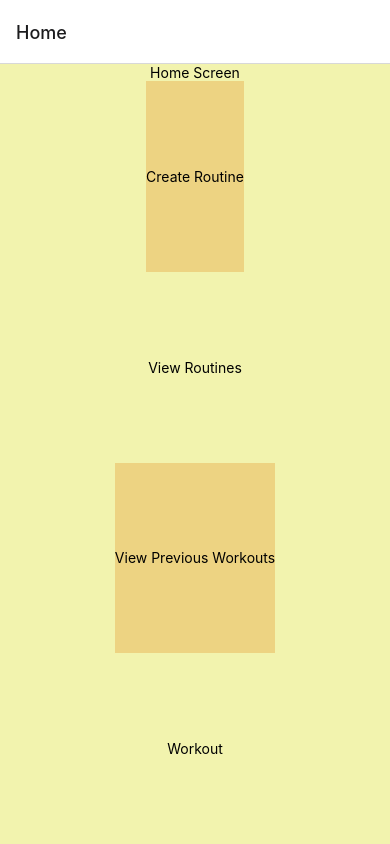
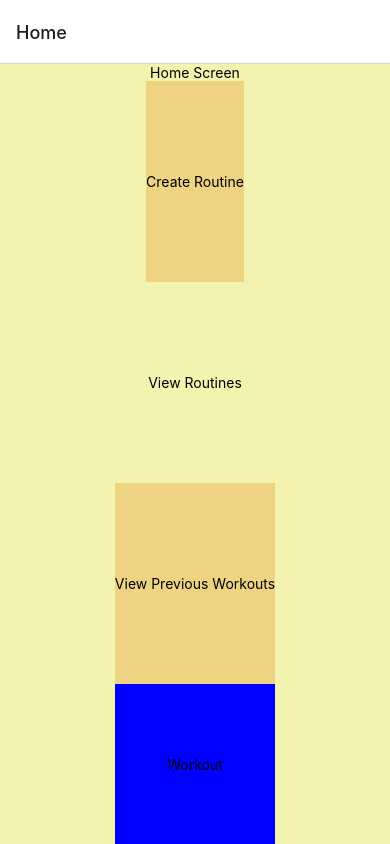
Before and after one commit to phill52/GymApp, a React Native app: screen /Home in a window 390 px wide. Built offline with nearby package versions, Linux system fonts and the light colour scheme; what react-native-navigation would draw is missing.

Commit message:
react navigation

```diff
--- a/pages/Homescreen.js
+++ b/pages/Homescreen.js
@@ -1,31 +1,70 @@
-import * as React from 'react';
-import { View, Text } from 'react-native';
-import { Navigation } from 'react-native-navigation';
+import * as React from "react";
+import { View, Text, TouchableOpacity } from "react-native";
+import { Navigation } from "react-native-navigation";
 
-
-export default function HomeScreen() {
+export default function HomeScreen({ navigation }) {
     return (
-    <View style={{ flex: 1, alignItems: 'center', justifyContent: 'center', backgroundColor: '#f2f3ae' }}>
+        <View
+            style={{
+                flex: 1,
+                alignItems: "center",
+                justifyContent: "center",
+                backgroundColor: "#f2f3ae",
+            }}>
             <Text>Home Screen</Text>
-        <View style={{ flex: 1, alignItems: 'center', justifyContent: 'center', backgroundColor: '#edd382'}} onPress={()=>{
-            Navigation.push('CreateRoutine')
-        }} >
+            <TouchableOpacity
+                style={{
+                    flex: 1,
+                    alignItems: "center",
+                    justifyContent: "center",
+                    backgroundColor: "#edd382",
+                }}
+                onPress={() => {
+                    navigation.navigate("CreateRoutine");
+                }}>
                 <Text>Create Routine</Text>
-        </View>
-        <View style={{ flex: 1, alignItems: 'center', justifyContent: 'center', backgroundColor: '#f2f3ae'}}>
+            </TouchableOpacity>
+            <TouchableOpacity
+                style={{
+                    flex: 1,
+                    alignItems: "center",
+                    justifyContent: "center",
+                    backgroundColor: "#f2f3ae",
+                }}
+                onPress={() => {
+                    navigation.navigate("ViewRoutines");
+                }}>
                 <Text>View Routines</Text>
-        </View>
-        <View style={{ flex: 1, alignItems: 'center', justifyContent: 'center', backgroundColor: '#edd382'}}>
+            </TouchableOpacity>
+            <TouchableOpacity
+                style={{
+                    flex: 1,
+                    alignItems: "center",
+                    justifyContent: "center",
+                    backgroundColor: "#edd382",
+                }}
+                onPress={() => {
+                    navigation.navigate("ViewPreviousWorkouts");
+                }}>
                 <Text>View Previous Workouts</Text>
-        </View>
-        <View style={{ flex: 1, alignItems: 'center', justifyContent: 'center', backgroundColor: '#f2f3ae'}}>
+            </TouchableOpacity>
+            <TouchableOpacity
+                style={{
+                    alignItems: "center",
+                    justifyContent: "center",
+                    backgroundColor: "blue",
+                    width: "10rem",
+                    height: "10rem",
+                }}
+                onPress={() => {
+                    navigation.navigate("Workout");
+                }}>
                 <Text>Workout</Text>
-        </View>
-
+            </TouchableOpacity>
         </View>
     );
 }
-Navigation.registerComponent('HomeScreen', () => HomeScreen);
+Navigation.registerComponent("HomeScreen", () => HomeScreen);
 
 Navigation.events().registerAppLaunchedListener(() => {
     Navigation.setRoot({
@@ -34,12 +73,11 @@ Navigation.setRoot({
                 children: [
                     {
                         component: {
-            name: 'HomeScreen'
-            }
-        }
-        ]
-    }
-    }
+                            name: "HomeScreen",
+                        },
+                    },
+                ],
+            },
+        },
     });
-}
-);
+});
--- a/pages/ViewPreviousWorkouts.js
+++ b/pages/ViewPreviousWorkouts.js
@@ -1,7 +1,5 @@
-import React from 'react'
-
-export default function ViewPreviousWorkouts() {
-  return (
-    <div>ViewPreviousWorkouts</div>
-  )
+import React from "react";
+import { Text } from "react-native";
+export default function ViewPreviousWorkouts(navigation) {
+    return <Text>ViewPreviousWorkouts</Text>;
 }
--- a/pages/ViewRoutines.js
+++ b/pages/ViewRoutines.js
@@ -1,7 +1,5 @@
-import React from 'react'
-
-export default function ViewRoutines() {
-  return (
-    <div>ViewRoutines</div>
-  )
+import React from "react";
+import { Text } from "react-native";
+export default function ViewRoutines(navigation) {
+    return <Text>ViewRoutines</Text>;
 }
--- a/pages/Workout.js
+++ b/pages/Workout.js
@@ -1,7 +1,8 @@
-import React from 'react'
+import React from "react";
+import { Navigation } from "react-native-navigation";
+import { Text } from "react-native";
+export default function Workout({ navigation }) {
+    return <Text>Workout</Text>;
+}
 
-export default function Workout() {
-  return (
-    <div>Workout</div>
-  )
-}
+Navigation.registerComponent("Workout", () => Workout);
```
Lines whose indentation alone changed are shown as unchanged.
